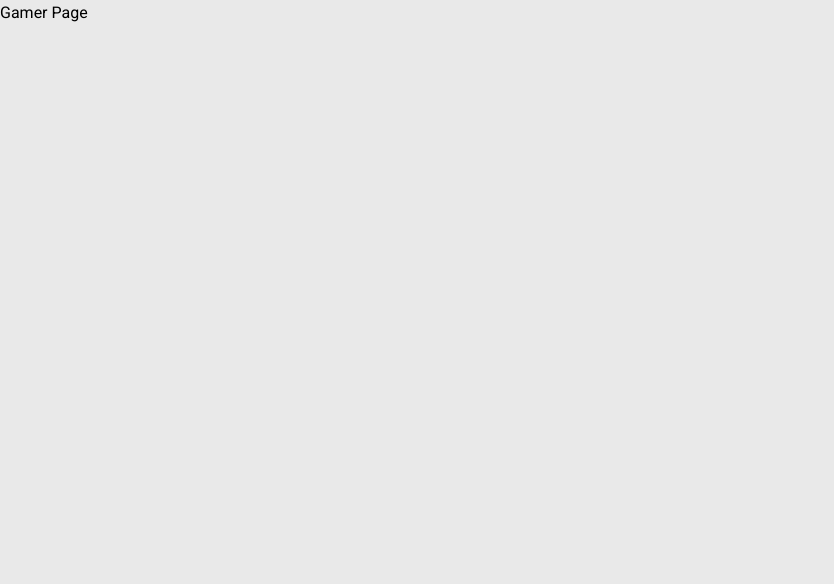
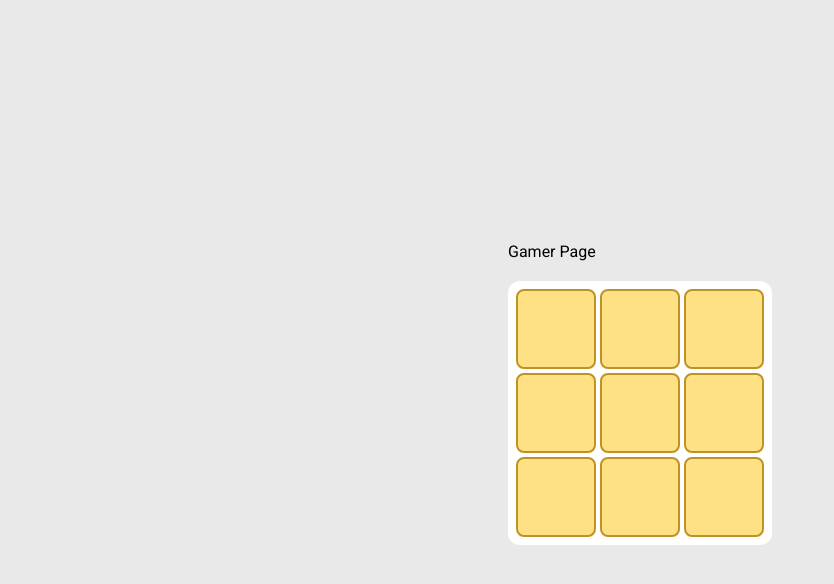
Before and after one commit to CesarBarros/tic-tac-toe, a React (Vite) app: page / in a window 1280 px wide. Shown: the top 584 px of the page, without its empty margins (0-834 px from the left). Built offline with nearby package versions, Linux system fonts and the light colour scheme.

Commit message:
feat(game): add initial game logic and UI for Tic-Tac-Toe

```diff
--- a/src/main.styles.js
+++ b/src/main.styles.js
@@ -3,7 +3,10 @@ import "~/styles/Theme.types";
 
 export const AppContainer = styled("main")`
   ${(/** @type {{ theme: Theme }} */ { theme }) => css`
+    align-items: center;
     background-color: ${theme.color.background.light};
+    display: flex;
+    justify-content: center;
     min-height: 100vh;
   `}
 `;
--- a/src/pages/gamer/index.jsx
+++ b/src/pages/gamer/index.jsx
@@ -1,5 +1,14 @@
+import { GameBoard } from "~/components/GameBoard";
+import { useGameState } from "~/hooks/useGameState";
 import * as S from "./gamer.styles";
 
 export const Gamer = () => {
-  return <S.GamerContainer>Gamer Page</S.GamerContainer>;
+  const gameState = useGameState();
+
+  return (
+    <S.GamerContainer>
+      Gamer Page
+      <GameBoard board={gameState.board} onCellClick={gameState.makeMove} />
+    </S.GamerContainer>
+  );
 };
--- a/src/styles/Theme.styles.js
+++ b/src/styles/Theme.styles.js
@@ -10,7 +10,7 @@ export const Theme = {
   color: {
     background: {
       primary: "#005CA9",
-      secondary: "#D87B00",
+      secondary: "#fdcb6e",
       gold: {
         light: "rgba(255, 215, 92, 0.75)",
         dark: "#bf9224",
```
